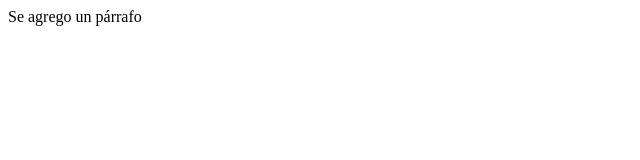
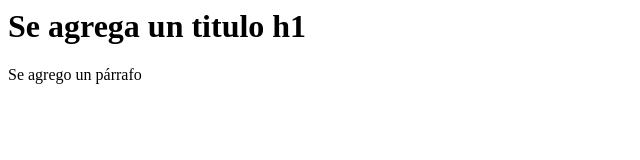
Before and after one commit to Gast0nEnriqueDiaz/pruebaVisualStudio, a plain HTML site: page index.html in a window 1280 px wide. Shown: the whole page, without its empty margins (0-640 px from the left). Drawn offline with Linux system fonts and the light colour scheme.

Commit message:
Se agrega un h1 al index

```diff
--- a/index.html
+++ b/index.html
@@ -3,6 +3,7 @@
         <title>Página de prueba</title>
     </head>
     <body>
+        <h1>Se agrega un titulo h1</h1>
         <p>Se agrego un párrafo</p>
     </body>
 </html>
```
